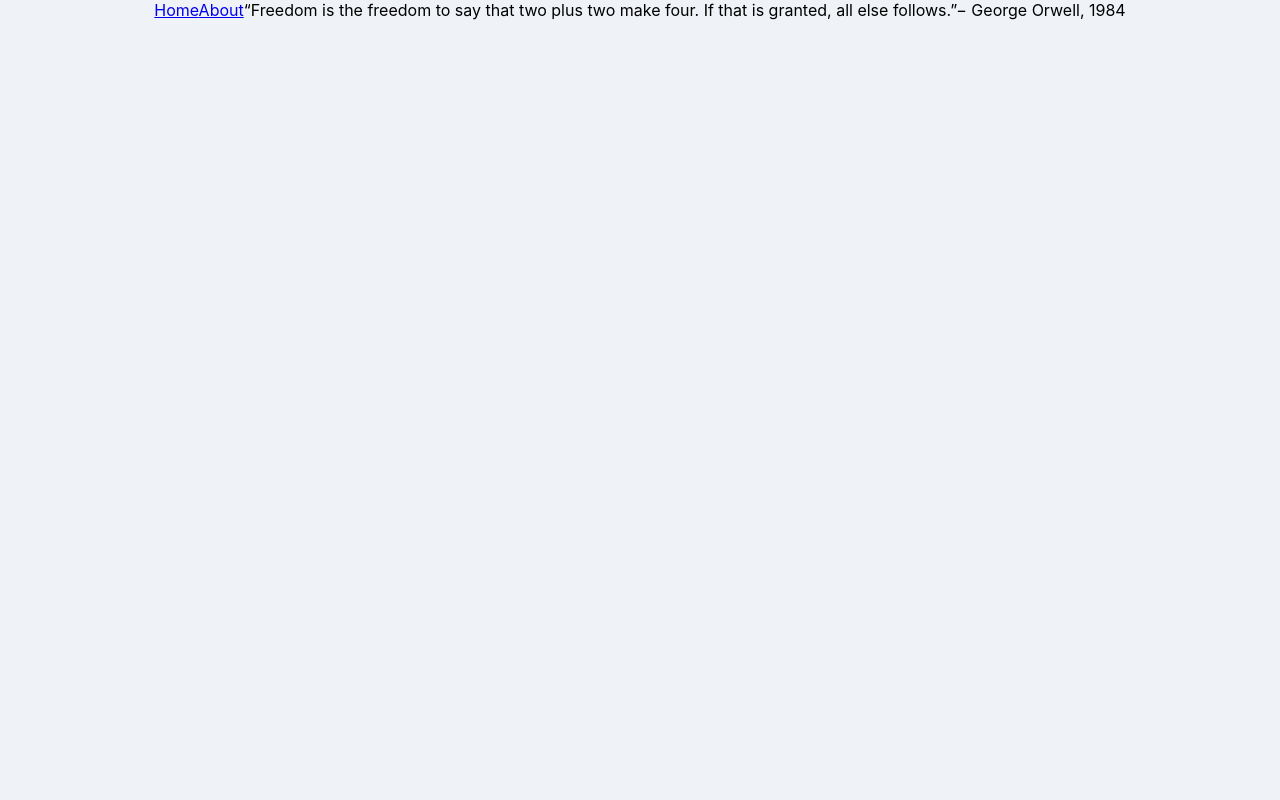
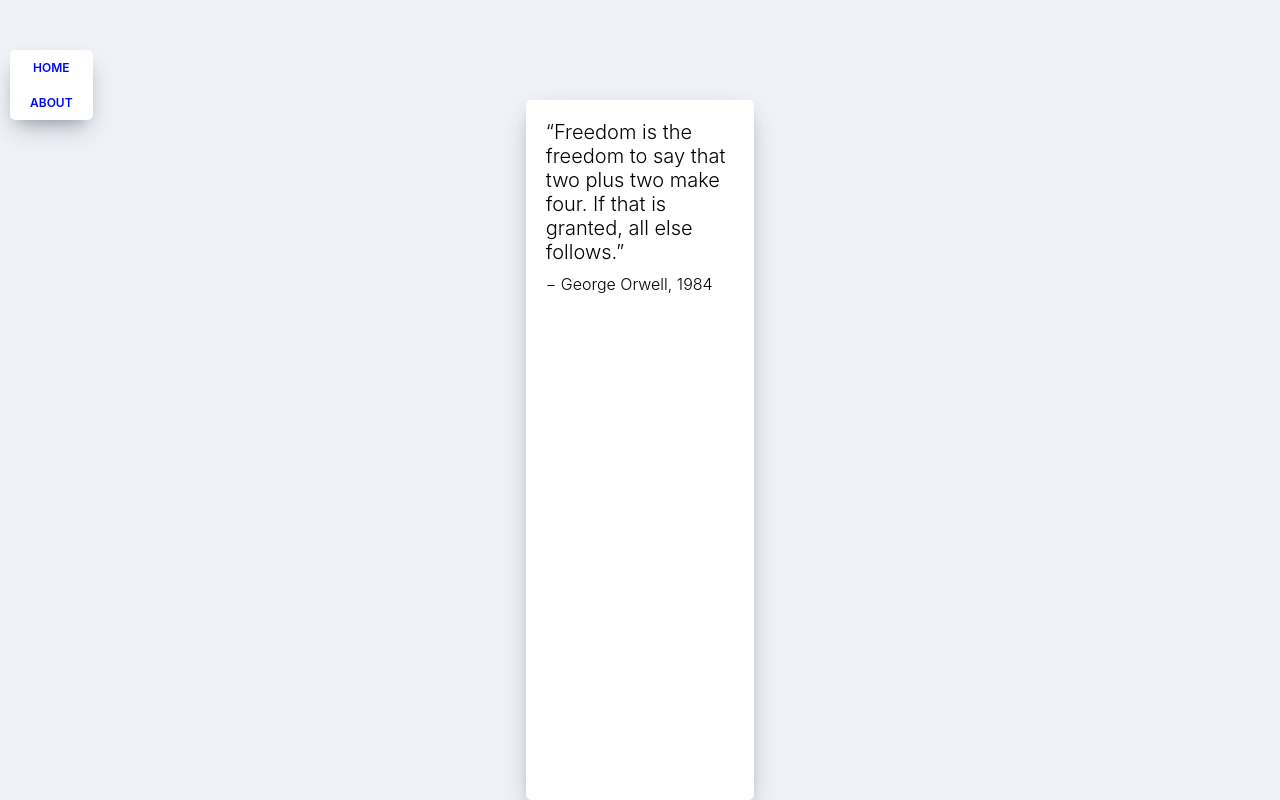
Before and after one commit to Mindahye/movie_app_2020, a React (Create React App) app: page /#/about in a window 1280 px wide. Built offline with nearby package versions, Linux system fonts and the light colour scheme.

Commit message:
#6.3 Sharing Props Between Routes

```diff
--- a/src/App.js
+++ b/src/App.js
@@ -1,21 +1,22 @@
-import { func } from 'prop-types';
 import React from 'react';
 import { HashRouter, Route } from 'react-router-dom';
 import Home from './routes/Home';
 import About from './routes/About';
+import Detail from './routes/Detail';
 import Navigation from './components/Navigation';
 import './App.css';
 
 function App() {
   return (
     <HashRouter>
-      {/* BrowserRouter로 쓸 수도 있는데 github에서 쓰기 별로라고 함.. 알아볼것 */}
+      {/* BrowserRouter로 쓸 수도 있는데 github에서 쓰기 별로라고 함..  */}
       <Navigation />
       {/* 네비게이션은 라우터 안에 있어야 함  Link to를 사용하려면..!
       footer는 없어두 되겠지.. link to로 변경되는게 아니니까*/}
       <Route path="/" exact={true} component={Home} />
       {/* exact는 path가 / 일때만 본다 */}
       <Route path="/about" component={About} />
+      <Route path="/movie-detail" component={Detail} />
     </HashRouter>
   );
 }
--- a/src/components/Movie.js
+++ b/src/components/Movie.js
@@ -1,9 +1,22 @@
 import React from 'react';
+import { Link } from 'react-router-dom';
 import PropTypes from 'prop-types';
 import './Movie.css';
 
-function Movie({ id, year, title, summary, poster, genres }) {
+function Movie({ year, title, summary, poster, genres }) {
   return (
+    <Link
+      to={{
+        pathname: '/movie-detail',
+        state: {
+          year,
+          title,
+          summary,
+          poster,
+          genres,
+        },
+      }}
+    >
       <div className="movie">
         <img src={poster} alt={title} title={title} />
         <div className="movie__data">
@@ -19,6 +32,7 @@
           <p className="movie__summery">{summary.slice(0, 140)}...</p>
         </div>
       </div>
+    </Link>
   );
 }
 
--- a/src/components/Navigation.js
+++ b/src/components/Navigation.js
@@ -1,9 +1,10 @@
 import React from 'react';
 import { Link } from 'react-router-dom';
+import './Navigation.css';
 
 function Navigation() {
   return (
-    <div>
+    <div className="nav">
       <Link to="/">Home</Link>
       <Link to="/about">About</Link>
     </div>
--- a/src/routes/About.js
+++ b/src/routes/About.js
@@ -1,6 +1,8 @@
 import React from 'react';
+import './About.css';
 
-function About() {
+function About(props) {
+  console.log(props);
   return (
     <div className="about__container">
       <span>
--- /dev/null
+++ b/src/routes/Detail.js
@@ -0,0 +1,7 @@
+import React from 'react';
+
+function Detail(props) {
+  console.log(props);
+  return <span>hello</span>;
+}
+export default Detail;
```
Also changed, not shown: 1 other file (tests, documents, lock files or other folders). Lines whose indentation alone changed are shown as unchanged.
